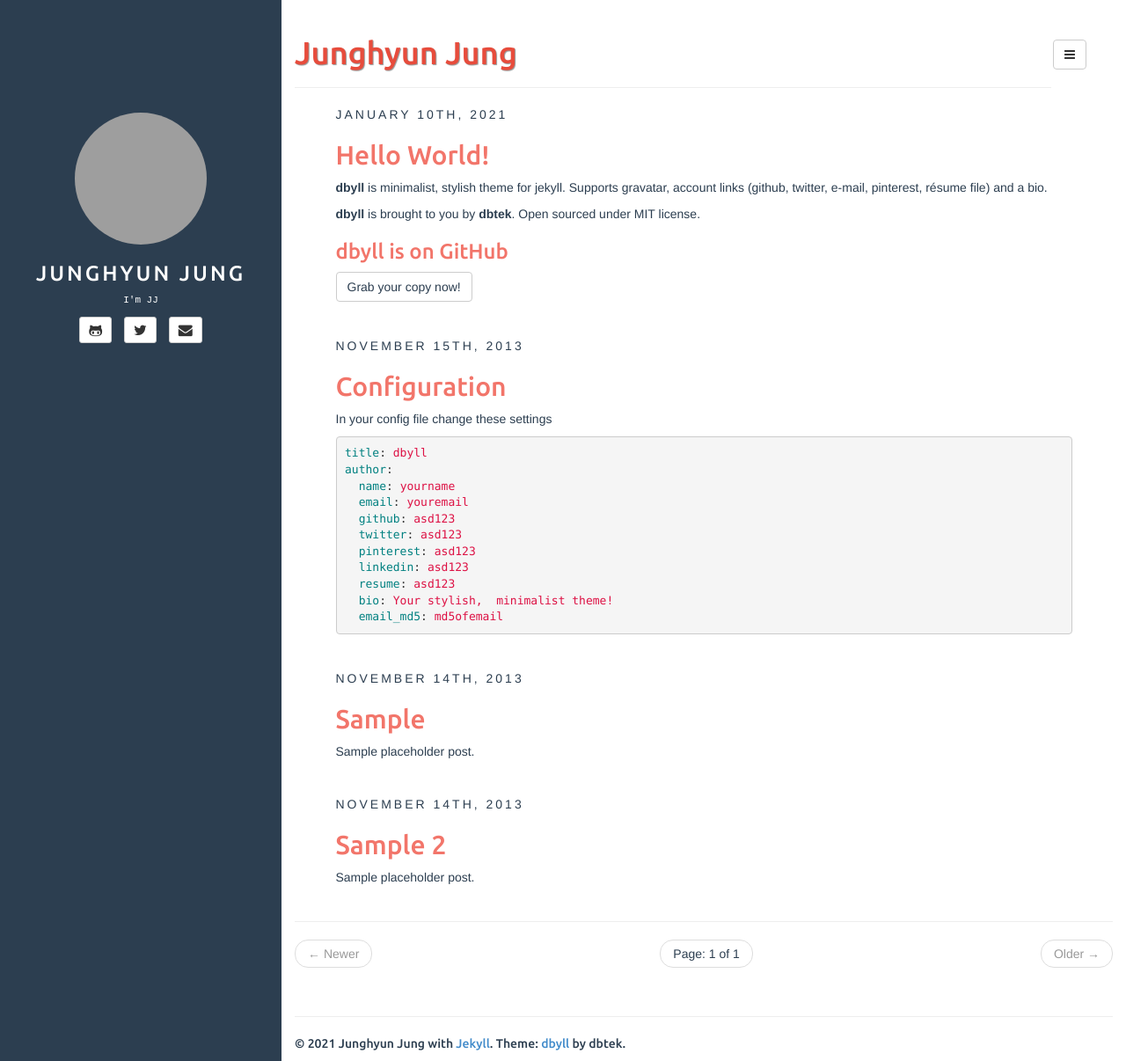
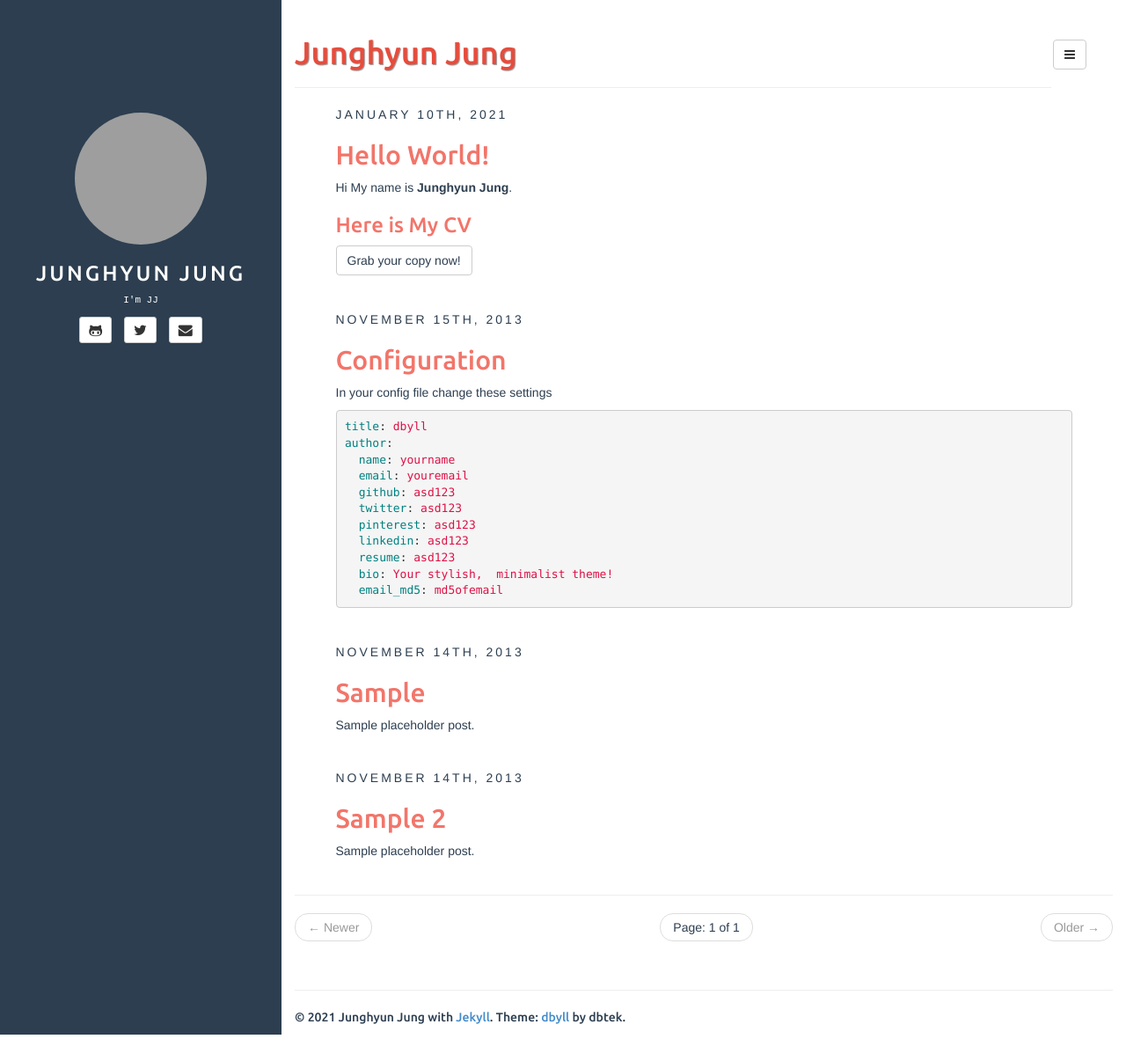
Before and after one commit to junghyunJJ/junghyunJJ.github.io, a Jekyll site: the page built from index.html, in a window 1280 px wide and 1206 px high. Shown: the whole window at 88% size. Built offline with Jekyll 4.4.1, drawn with Linux system fonts in a browser that asks for light colours; the list of posts is cut into pages by our own code; grey boxes are pictures that could not be loaded.

Commit message:
“hiii”

```diff
--- a/_posts/2021-01-10-hello-world.md
+++ b/_posts/2021-01-10-hello-world.md
@@ -7,10 +7,8 @@ fullview: true
 comments: true
 ---
 
-**dbyll** is minimalist, stylish theme for jekyll. Supports gravatar, account links (github, twitter, e-mail, pinterest, résume file) and a bio.
+Hi My name is **Junghyun Jung**.
 
-**dbyll** is brought to you by **[dbtek](http://ismaildemirbilek.com)**. Open sourced under [MIT](http://opensource.org/licenses/MIT) license.
+### Here is My CV
 
-### dbyll is on GitHub
-
-<a class="btn btn-default" href="https://github.com/dbtek/dbyll">Grab your copy now!</a>
+<a class="btn btn-default" href="JJ_CV.pdf">Grab your copy now!</a>
```
